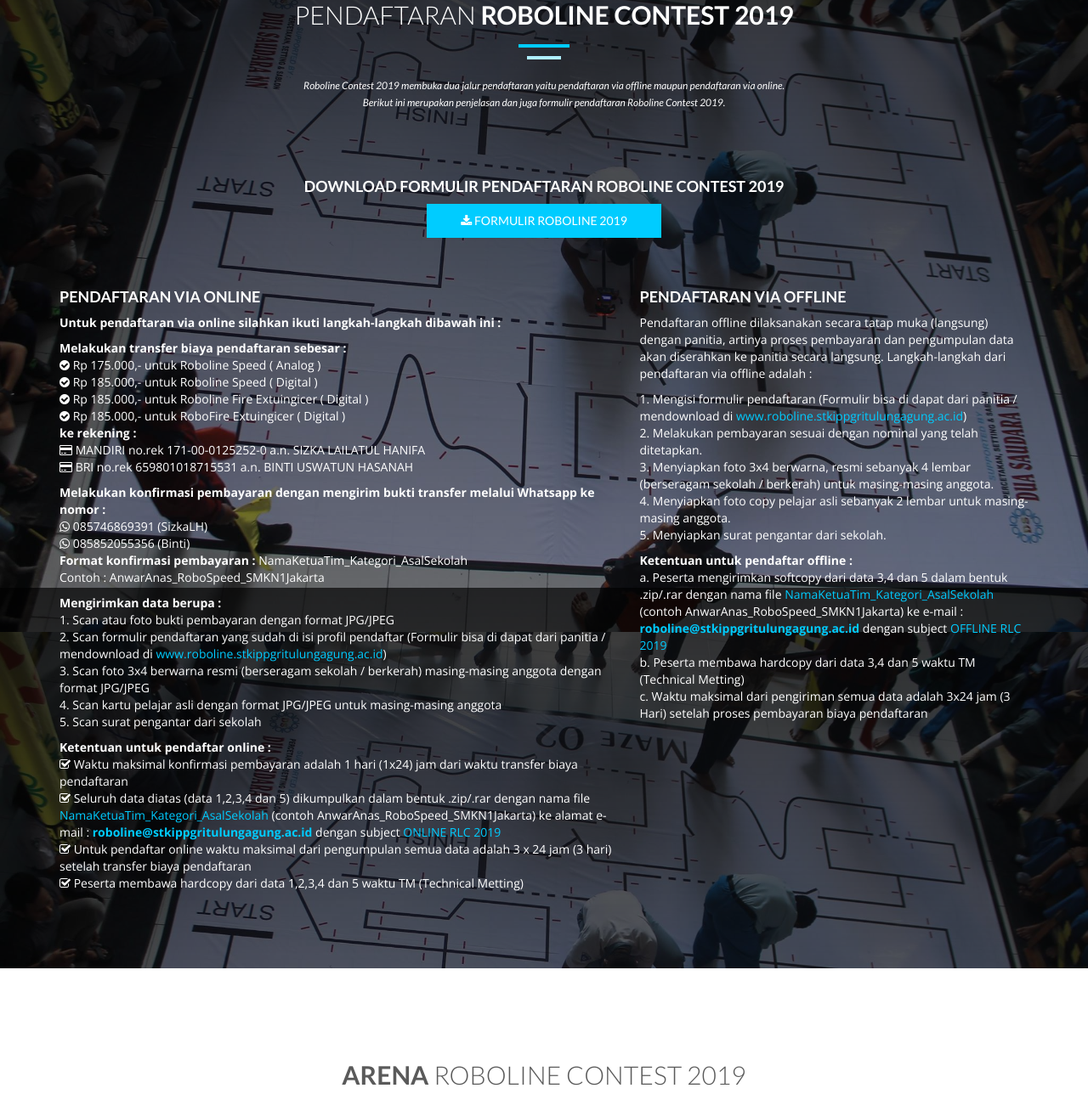
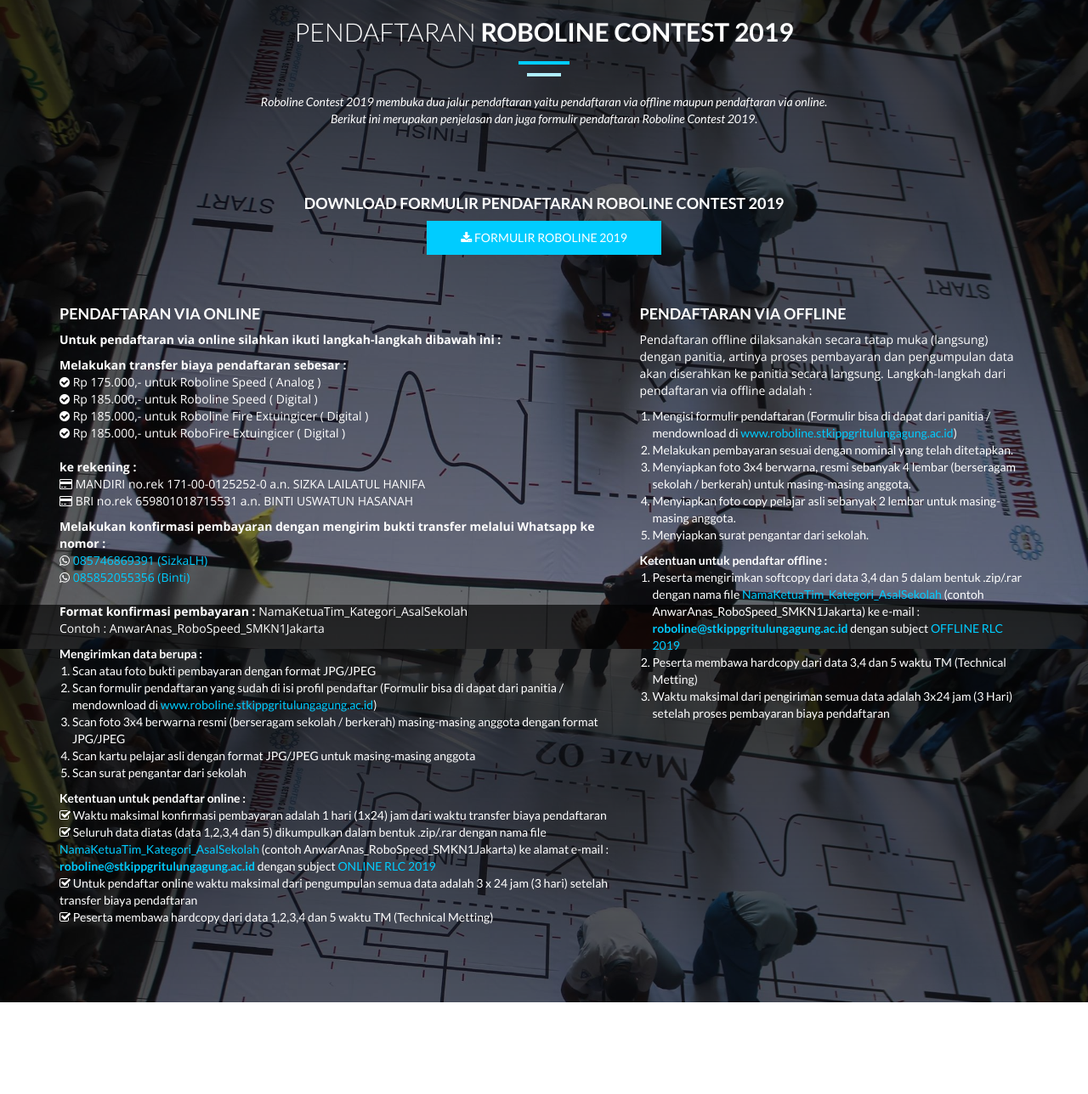
Before and after one commit to mnabila/roboline, a PHP site: page /index.html in a window 1280 px wide. Shown: the part 2691-3979 px from the top of the page at 85% size. Run offline with PHP 8.4, Linux system fonts and the light colour scheme; some libraries are stand-ins or nearby versions.

Commit message:
refactor: memperbaharui code

```diff
--- a/css/style.css
+++ b/css/style.css
@@ -1,54 +1,55 @@
-@import url(http://fonts.googleapis.com/css?family=Lato:100,300,400,700,900,100italic,300italic,400italic,700italic,900italic);
-@import url(http://fonts.googleapis.com/css?family=Open+Sans:300italic,400italic,600italic,700italic,800italic,700,300,600,800,400);
+@import url(http://fonts.googleapis.com/css?family=Lato:100, 300, 400, 700, 900, 100italic, 300italic, 400italic, 700italic, 900italic);
+@import url(http://fonts.googleapis.com/css?family=Open+Sans:300italic, 400italic, 600italic, 700italic, 800italic, 700, 300, 600, 800, 400);
 
-body, html{
-	font-family: 'Lato', sans-serif;
+body,
+html {
+  font-family: "Lato", sans-serif;
   text-rendering: optimizeLegibility !important;
   -webkit-font-smoothing: antialiased !important;
   color: #5a5a5a;
 }
-
-h1{
+h1 {
   text-transform: uppercase;
 }
-h1 strong{
+h1 strong {
   font-weight: 900;
 }
-h2{
+h2 {
   text-transform: uppercase;
   line-height: 30px;
-	margin:  0;
+  margin: 0;
 }
-h3{
+h3 {
   font-size: 18px;
   font-weight: 900;
 }
-h4{
+h4 {
   text-transform: uppercase;
 }
-h5{
+h5 {
   text-transform: uppercase;
   font-weight: 700;
   line-height: 20px;
 }
-p{
-	font-family: 'Open Sans', sans-serif;
+p {
+  font-family: "Open Sans", sans-serif;
 }
-p.intro{
+p.intro {
   font-size: 16px;
   margin: 12px 0 0;
   line-height: 24px;
-	font-family: 'Open Sans', sans-serif;
+  font-family: "Open Sans", sans-serif;
 }
-a{ color: #00CCFF;}
+a {
+  color: #00ccff;
+}
 a:hover,
-a:focus{
+a:focus {
   text-decoration: none;
-	color: #00CCFF;
+  color: #00ccff;
 }
-
-.section-title hr{
-	border-color: #00CCFF;
+.section-title hr {
+  border-color: #00ccff;
   border-width: 4px;
   width: 60px;
   float: left;
@@ -622,7 +599,15 @@ nav#footer p{
   color: #8c8c8c;
   transition: all 0.5s;
 }
-#footer i.fa:hover{
-	background: #00CCFF;
-	border-color: #00CCFF;
+#footer i.fa:hover {
+  background: #00ccff;
+  border-color: #00ccff;
   color: #ffffff;
+}
+ol.online,
+ol.offline {
+  margin-left: 15px;
+}
+ul.no-style {
+  list-style: none;
+}
--- a/index.html
+++ b/index.html
@@ -1,5 +1,6 @@
 <!DOCTYPE html>
 <html lang="en">
+
 <head>
   <meta charset="utf-8">
   <!--[if IE]><meta http-equiv="x-ua-compatible" content="IE=9" /><![endif]-->
@@ -11,15 +12,15 @@
   <!-- Favicons -->
   <link rel="shortcut icon" href="img/logo/stkip.png" type="image/x-icon">
   <!-- Bootstrap -->
-    <link rel="stylesheet" type="text/css"  href="css/bootstrap.css">
+  <link rel="stylesheet" type="text/css" href="css/bootstrap.css">
   <link rel="stylesheet" type="text/css" href="fonts/font-awesome/css/font-awesome.css">
   <!-- Slider -->
   <link href="css/owl.carousel.css" rel="stylesheet" media="screen">
   <link href="css/owl.theme.css" rel="stylesheet" media="screen">
   <!-- Stylesheet -->
-    <link rel="stylesheet" type="text/css"  href="css/style.css">
+  <link rel="stylesheet" type="text/css" href="css/style.css">
   <link rel="stylesheet" type="text/css" href="css/responsive.css">
-    <link rel="stylesheet" type="text/css"  href="css/slh-style.css">
+  <link rel="stylesheet" type="text/css" href="css/slh-style.css">
 
   <link href='http://fonts.googleapis.com/css?family=Lato:100,300,400,700,900,100italic,300italic,400italic,700italic,900italic' rel='stylesheet' type='text/css'>
   <link href='http://fonts.googleapis.com/css?family=Open+Sans:300italic,400italic,600italic,700italic,800italic,700,300,600,800,400' rel='stylesheet' type='text/css'>
@@ -33,6 +34,7 @@
       <script src="https://oss.maxcdn.com/respond/1.4.2/respond.min.js"></script>
     <![endif]-->
 </head>
+
 <body>
   <!-- Navigation -->
   <nav id="tf-menu" class="navbar navbar-default navbar-fixed-top">
@@ -146,8 +148,10 @@
           Spesifikasi robot<br>
           Sanksi<br>
         </p>
-                <p>
-                    Untuk lebih lengkapnya, silahkan download Juklak Roboline Contest 2019 di : <a href="https://drive.google.com/open?id=1nX-ImBZcv_M4aRZf75pG2VEqQ-lvvtyX" target="_blank"><button type="button" class="btn tf-btn btn-download"><i class="fa fa-download"></i> Juklak Roboline 2019</button></a>
+        <p align="center">
+          Untuk lebih lengkapnya, silahkan download Juklak Roboline Contest 2019 di :
+          <br>
+          <a href="https://drive.google.com/open?id=1nX-ImBZcv_M4aRZf75pG2VEqQ-lvvtyX" target="_blank"><button type="button" class="btn tf-btn btn-download"><i class="fa fa-download"></i> Juklak Roboline 2019</button></a>
         </p>
       </div>
     </div>
@@ -205,7 +209,7 @@
             <hr>
           </div>
           <div class="clearfix"></div>
-                    <small><em> Roboline Contest 2019 membuka dua jalur pendaftaran yaitu pendaftaran via offline maupun pendaftaran via online.<br>Berikut ini merupakan penjelasan dan juga formulir pendaftaran Roboline Contest 2019.</em></small>
+          <em> Roboline Contest 2019 membuka dua jalur pendaftaran yaitu pendaftaran via offline maupun pendaftaran via online.<br>Berikut ini merupakan penjelasan dan juga formulir pendaftaran Roboline Contest 2019.</em>
         </div>
         <div class="space"></div>
         <div class="row">
@@ -213,7 +217,7 @@
             <p>
               <h4><strong>Download Formulir Pendaftaran Roboline Contest 2019</strong></h4>
               <a href="https://drive.google.com/open?id=1ahjig_CpK8vSB6M0IG-5G8unR_1grUTJ" target="_blank">
-                                <button type="button" class="btn tf-btn btn-download" ><i class="fa fa-download"></i> Formulir Roboline 2019</button>
+                <button type="button" class="btn tf-btn btn-download"><i class="fa fa-download"></i> Formulir Roboline 2019</button>
               </a>
             </p>
           </div>
@@ -225,10 +229,11 @@
             <p><strong>Untuk pendaftaran via online silahkan ikuti langkah-langkah dibawah ini :</strong></p>
             <p>
               <strong>Melakukan transfer biaya pendaftaran sebesar :</strong><br>
+
               <i class="fa fa-check-circle"></i> Rp 175.000,- untuk Roboline Speed ( Analog )<br>
               <i class="fa fa-check-circle"></i> Rp 185.000,- untuk Roboline Speed ( Digital )<br>
               <i class="fa fa-check-circle"></i> Rp 185.000,- untuk Roboline Fire Extuingicer ( Digital )<br>
-                            <i class="fa fa-check-circle"></i> Rp 185.000,- untuk RoboFire Extuingicer ( Digital )<br>
+              <i class="fa fa-check-circle"></i> Rp 185.000,- untuk RoboFire Extuingicer ( Digital )<br><br>
               <strong>ke rekening :</strong><br>
               <!--
                             <i class="fa fa-credit-card"></i> MANDIRI no.rek 0654721676 a.n. NURNA LISTYA<br>
@@ -238,47 +243,44 @@
             </p>
             <p>
               <strong>Melakukan konfirmasi pembayaran dengan mengirim bukti transfer melalui Whatsapp ke nomor :</strong>
-                            <!--
-                            <i class="fa fa-whatsapp"></i> 085736221031<br>
-                            -->
-                            <br />
-                            <i class="fa fa-whatsapp"></i> 085746869391 (SizkaLH)<br>
-                            <i class="fa fa-whatsapp"></i> 085852055356 (Binti)<br>
+              <br>
+              <i class="fa fa-whatsapp"></i><a href="https://api.whatsapp.com/send?phone=6285746869391&text=Selamat%20siang" target="_blank" class="text-dark"> 085746869391 (SizkaLH)</a><br>
+              <i class="fa fa-whatsapp"></i><a href="https://api.whatsapp.com/send?phone=6285852055356&text=Selamat%20siang" target="_blank" class="text-dark"> 085852055356 (Binti)</a><br><br>
               <b>Format konfirmasi pembayaran :</b> NamaKetuaTim_Kategori_AsalSekolah<br>
               Contoh : AnwarAnas_RoboSpeed_SMKN1Jakarta
             </p>
-                        <p>
             <strong>Mengirimkan data berupa :</strong><br>
-                            1. Scan atau foto bukti pembayaran dengan format JPG/JPEG<br>
-                            2. Scan formulir pendaftaran yang sudah di isi profil pendaftar (Formulir bisa di dapat dari panitia / mendownload di <a href="index.html" target="_blank">www.roboline.stkippgritulungagung.ac.id</a>)<br>
-                            3. Scan foto 3x4 berwarna resmi (berseragam sekolah / berkerah) masing-masing anggota dengan format JPG/JPEG<br>
-                            4. Scan kartu pelajar asli dengan format JPG/JPEG untuk masing-masing anggota<br>
-                            5. Scan surat pengantar dari sekolah
-                        </p>
-                        <p>
+            <ol class="online">
+              <li>Scan atau foto bukti pembayaran dengan format JPG/JPEG</li>
+              <li>Scan formulir pendaftaran yang sudah di isi profil pendaftar (Formulir bisa di dapat dari panitia / mendownload di <a href="index.html" target="_blank">www.roboline.stkippgritulungagung.ac.id</a>)</li>
+              <li>Scan foto 3x4 berwarna resmi (berseragam sekolah / berkerah) masing-masing anggota dengan format JPG/JPEG</li>
+              <li>Scan kartu pelajar asli dengan format JPG/JPEG untuk masing-masing anggota</li>
+              <li>Scan surat pengantar dari sekolah</li>
+            </ol>
             <strong>Ketentuan untuk pendaftar online :</strong><br>
-                            <i class="fa fa-check-square-o"></i> Waktu maksimal konfirmasi pembayaran adalah 1 hari (1x24) jam dari waktu transfer biaya pendaftaran<br>
-                            <i class="fa fa-check-square-o"></i> Seluruh data diatas (data 1,2,3,4 dan 5) dikumpulkan dalam bentuk .zip/.rar dengan nama file <span class="blue">NamaKetuaTim_Kategori_AsalSekolah</span> (contoh AnwarAnas_RoboSpeed_SMKN1Jakarta) ke alamat e-mail : <strong class="blue">roboline@stkippgritulungagung.ac.id</strong> dengan subject <span class="blue">ONLINE RLC 2019</span><br>
-                            <i class="fa fa-check-square-o"></i> Untuk pendaftar online waktu maksimal dari pengumpulan semua data adalah 3 x 24 jam (3 hari) setelah transfer biaya pendaftaran<br>
-                            <i class="fa fa-check-square-o"></i> Peserta membawa hardcopy dari data 1,2,3,4 dan 5 waktu TM (Technical Metting)
-                        </p>
+            <ul class="no-style">
+              <li><i class="fa fa-check-square-o"></i> Waktu maksimal konfirmasi pembayaran adalah 1 hari (1x24) jam dari waktu transfer biaya pendaftaran</li>
+              <li><i class="fa fa-check-square-o"></i> Seluruh data diatas (data 1,2,3,4 dan 5) dikumpulkan dalam bentuk .zip/.rar dengan nama file <span class="blue">NamaKetuaTim_Kategori_AsalSekolah</span> (contoh AnwarAnas_RoboSpeed_SMKN1Jakarta) ke alamat e-mail : <strong class="blue">roboline@stkippgritulungagung.ac.id</strong> dengan subject <span class="blue">ONLINE RLC 2019</span></li>
+              <li><i class="fa fa-check-square-o"></i> Untuk pendaftar online waktu maksimal dari pengumpulan semua data adalah 3 x 24 jam (3 hari) setelah transfer biaya pendaftaran</li>
+              <li><i class="fa fa-check-square-o"></i> Peserta membawa hardcopy dari data 1,2,3,4 dan 5 waktu TM (Technical Metting)</li>
+            </ul>
           </div>
           <div class="col-md-5 col-sm-12 service">
             <h4><strong>Pendaftaran Via Offline</strong></h4>
             <p>Pendaftaran offline dilaksanakan secara tatap muka (langsung) dengan panitia, artinya proses pembayaran dan pengumpulan data akan diserahkan ke panitia secara langsung. Langkah-langkah dari pendaftaran via offline adalah :</p>
-                        <p>
-                            1. Mengisi formulir pendaftaran (Formulir bisa di dapat dari panitia / mendownload di <a href="index.html" target="_blank">www.roboline.stkippgritulungagung.ac.id</a>)<br>
-                            2. Melakukan pembayaran sesuai dengan nominal yang telah ditetapkan.<br>
-                            3. Menyiapkan foto 3x4 berwarna, resmi sebanyak 4 lembar (berseragam sekolah / berkerah) untuk masing-masing anggota.<br>
-                            4. Menyiapkan foto copy pelajar asli sebanyak 2 lembar untuk masing-masing anggota.<br>
-                            5. Menyiapkan surat pengantar dari sekolah.
-                        </p>
-                        <p>
+            <ol class="online">
+              <li>Mengisi formulir pendaftaran (Formulir bisa di dapat dari panitia / mendownload di <a href="index.html" target="_blank">www.roboline.stkippgritulungagung.ac.id</a>)</li>
+              <li>Melakukan pembayaran sesuai dengan nominal yang telah ditetapkan.</li>
+              <li>Menyiapkan foto 3x4 berwarna, resmi sebanyak 4 lembar (berseragam sekolah / berkerah) untuk masing-masing anggota.</li>
+              <li>Menyiapkan foto copy pelajar asli sebanyak 2 lembar untuk masing-masing anggota.</li>
+              <li>Menyiapkan surat pengantar dari sekolah.</li>
+            </ol>
             <strong>Ketentuan untuk pendaftar offline :</strong><br>
-                            a. Peserta mengirimkan softcopy dari data 3,4 dan 5 dalam bentuk .zip/.rar dengan nama file <span class="blue">NamaKetuaTim_Kategori_AsalSekolah</span> (contoh AnwarAnas_RoboSpeed_SMKN1Jakarta) ke e-mail : <strong class="blue">roboline@stkippgritulungagung.ac.id</strong> dengan subject <span class="blue">OFFLINE RLC 2019</span><br>
-                            b. Peserta membawa hardcopy dari data 3,4 dan 5 waktu TM (Technical Metting)<br>
-                            c. Waktu maksimal dari pengiriman semua data adalah 3x24 jam (3 Hari) setelah  proses pembayaran biaya  pendaftaran
-                        </p>
+            <ol class="offline">
+              <li>Peserta mengirimkan softcopy dari data 3,4 dan 5 dalam bentuk .zip/.rar dengan nama file <span class="blue">NamaKetuaTim_Kategori_AsalSekolah</span> (contoh AnwarAnas_RoboSpeed_SMKN1Jakarta) ke e-mail : <strong class="blue">roboline@stkippgritulungagung.ac.id</strong> dengan subject <span class="blue">OFFLINE RLC 2019</span></li>
+              <li>Peserta membawa hardcopy dari data 3,4 dan 5 waktu TM (Technical Metting)</li>
+              <li>Waktu maksimal dari pengiriman semua data adalah 3x24 jam (3 Hari) setelah proses pembayaran biaya pendaftaran</li>
+            </ol>
           </div>
         </div>
       </div>
@@ -288,7 +290,8 @@
   <!-- Arena
     ==========================================-->
   <div id="tf-arena">
-        <div class="container"> <!-- Container -->
+    <div class="container">
+      <!-- Container -->
       <div class="section-title text-center center">
         <h2><strong>Arena</strong> Roboline Contest 2019</h2>
         <div class="line">
@@ -344,48 +347,48 @@
     </div>
   </div>
 
-    <!-- Sponsorship
-    ==========================================
-    <div id="tf-sponsorship" class="text-center">
-        <div class="overlay">
-            <div class="container">
+  <!-- Sponsorship -->
+  <!--   ========================================== -->
+  <!-- <div id="tf-sponsorship" class="text-center"> -->
+  <!--     <div class="overlay"> -->
+  <!--         <div class="container"> -->
 
-                <div class="section-title center">
-                    <h2>Sponsorship <strong>Roboline COntest 2019</strong></h2>
-                    <div class="line">
-                        <hr>
-                    </div>
-                </div>
-                <div id="clients" class="owl-carousel owl-theme">
-                    <div class="item">
-                        <img src="img/client/01.png">
-                    </div>
-                    <div class="item">
-                        <img src="img/client/02.png">
-                    </div>
-                    <div class="item">
-                        <img src="img/client/03.png">
-                    </div>
-                    <div class="item">
-                        <img src="img/client/04.png">
-                    </div>
-                    <div class="item">
-                        <img src="img/client/05.png">
-                    </div>
-                    <div class="item">
-                        <img src="img/client/06.png">
-                    </div>
-                    <div class="item">
-                        <img src="img/client/07.png">
-                    </div>
-                </div>
+  <!--             <div class="section-title center"> -->
+  <!--                 <h2>Sponsorship <strong>Roboline COntest 2019</strong></h2> -->
+  <!--                 <div class="line"> -->
+  <!--                     <hr> -->
+  <!--                 </div> -->
+  <!--             </div> -->
+  <!--             <div id="clients" class="owl-carousel owl-theme"> -->
+  <!--                 <div class="item"> -->
+  <!--                     <img src="img/client/01.png"> -->
+  <!--                 </div> -->
+  <!--                 <div class="item"> -->
+  <!--                     <img src="img/client/02.png"> -->
+  <!--                 </div> -->
+  <!--                 <div class="item"> -->
+  <!--                     <img src="img/client/03.png"> -->
+  <!--                 </div> -->
+  <!--                 <div class="item"> -->
+  <!--                     <img src="img/client/04.png"> -->
+  <!--                 </div> -->
+  <!--                 <div class="item"> -->
+  <!--                     <img src="img/client/05.png"> -->
+  <!--                 </div> -->
+  <!--                 <div class="item"> -->
+  <!--                     <img src="img/client/06.png"> -->
+  <!--                 </div> -->
+  <!--                 <div class="item"> -->
+  <!--                     <img src="img/client/07.png"> -->
+  <!--                 </div> -->
+  <!--             </div> -->
 
-            </div>
-        </div>
-    </div>
-    -->
-    <!-- Hubungi Kami
-    ==========================================-->
+  <!--         </div> -->
+  <!--     </div> -->
+  <!-- </div> -->
+
+  <!-- Hubungi Kami -->
+  <!-- ========================================== -->
   <div id="tf-hubungi-kami">
     <div class="container">
       <div class="row">
@@ -491,9 +494,10 @@
 
   <script src="js/owl.carousel.js"></script>
 
-    <!-- Javascripts
-    ================================================== -->
+  <!-- Javascripts -->
+  <!-- ================================================== -->
   <script type="text/javascript" src="js/main.js"></script>
 
 </body>
+
 </html>
```
Also changed, not shown: other parts of css/style.css (+161 -185 lines). Lines whose indentation alone changed are shown as unchanged.
